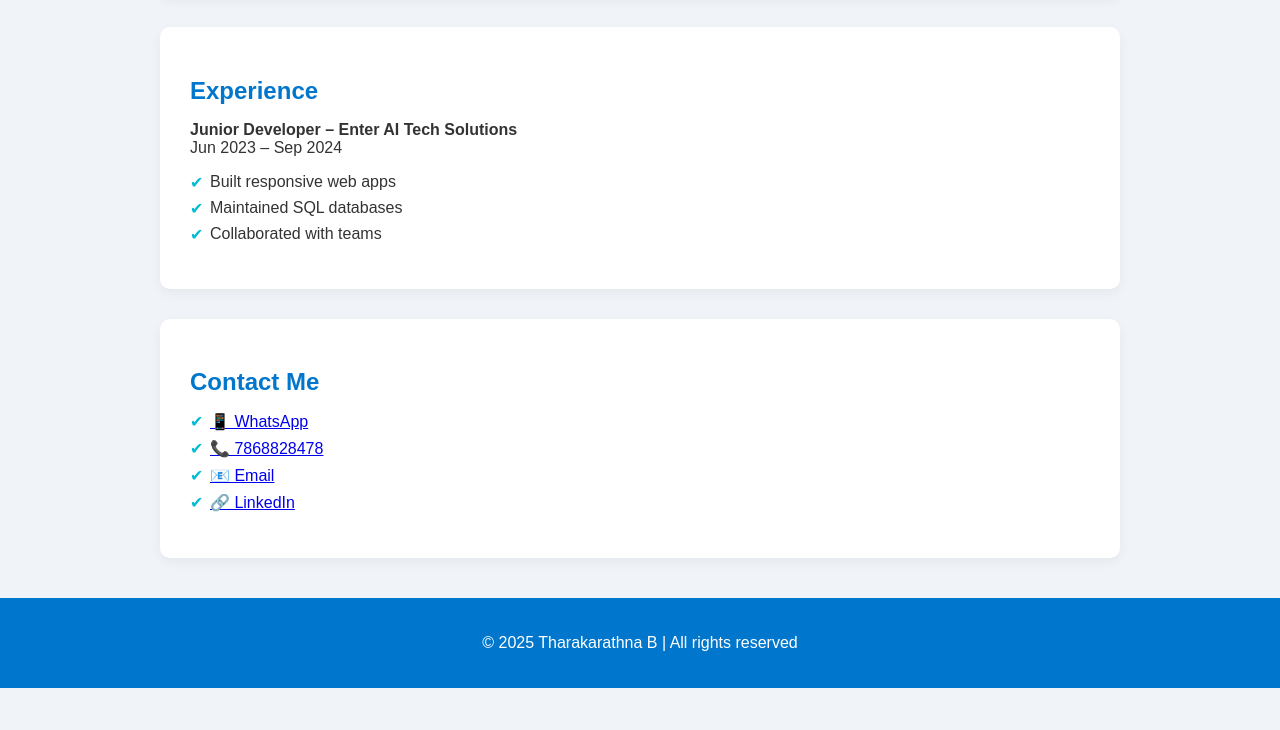
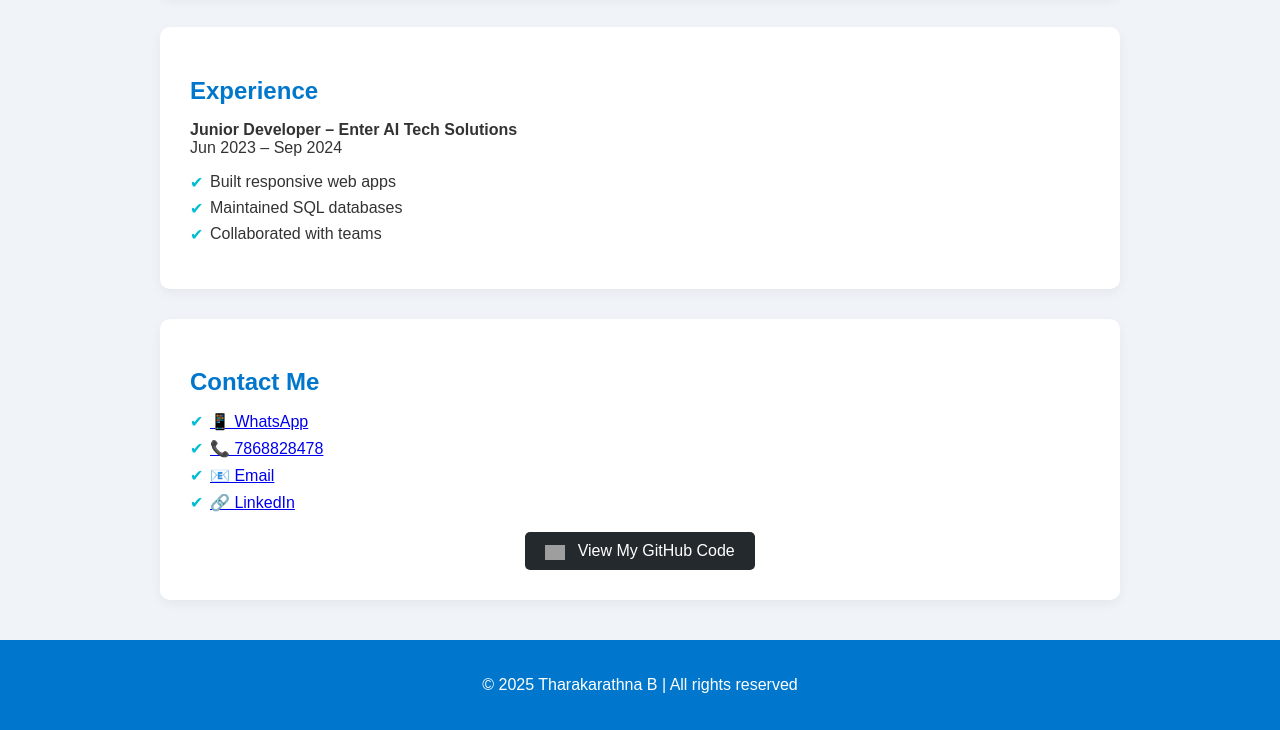
Before and after one commit to Tharak7/THARAK-PORTFOLIO, a plain HTML site: page index.html in a window 1280 px wide. Shown: the part 1243-1973 px from the top of the page. Before the commit the page ends 1931 px from the top, so only its background shows below. Drawn offline with Linux system fonts and the light colour scheme; grey boxes are pictures that could not be loaded.

Commit message:
Add GitHub link with icon to contact section
Added a GitHub link section with an icon to the contact section.

```diff
--- a/index.html
+++ b/index.html
@@ -28,7 +28,7 @@
       <div class="about-text">
         <h2>About Me</h2>
         <p>I’m a passionate frontend developer with experience in building responsive web apps using HTML, CSS, and JavaScript. I love creating accessible, multilingual websites and integrating customer support systems.</p>
-              <a href="assets/resume.pdf" download class="resume-btn">📄 Download Resume</a>
+        <a href="assets/resume.pdf" download class="resume-btn">📄 Download Resume</a>
       </div>
     </div>
   </section>
@@ -85,6 +85,14 @@
       <li><a href="https://linkedin.com/in/tharak-s-chowdhary">🔗 LinkedIn</a></li>
     </ul>
 
+    <!-- 🔗 GitHub Link with Icon -->
+    <div style="text-align: center; margin-top: 20px;">
+      <a href="https://github.com/Tharak7/tharak-portfolio" target="_blank"
+         style="text-decoration: none; padding: 10px 20px; background: #24292e; color: white; border-radius: 5px; display: inline-block;">
+        <img src="https://github.githubassets.com/images/modules/logos_page/GitHub-Mark.png" alt="GitHub" width="20" style="vertical-align: middle; margin-right: 8px;" />
+        View My GitHub Code
+      </a>
+    </div>
   </section>
 
   <footer>
```
